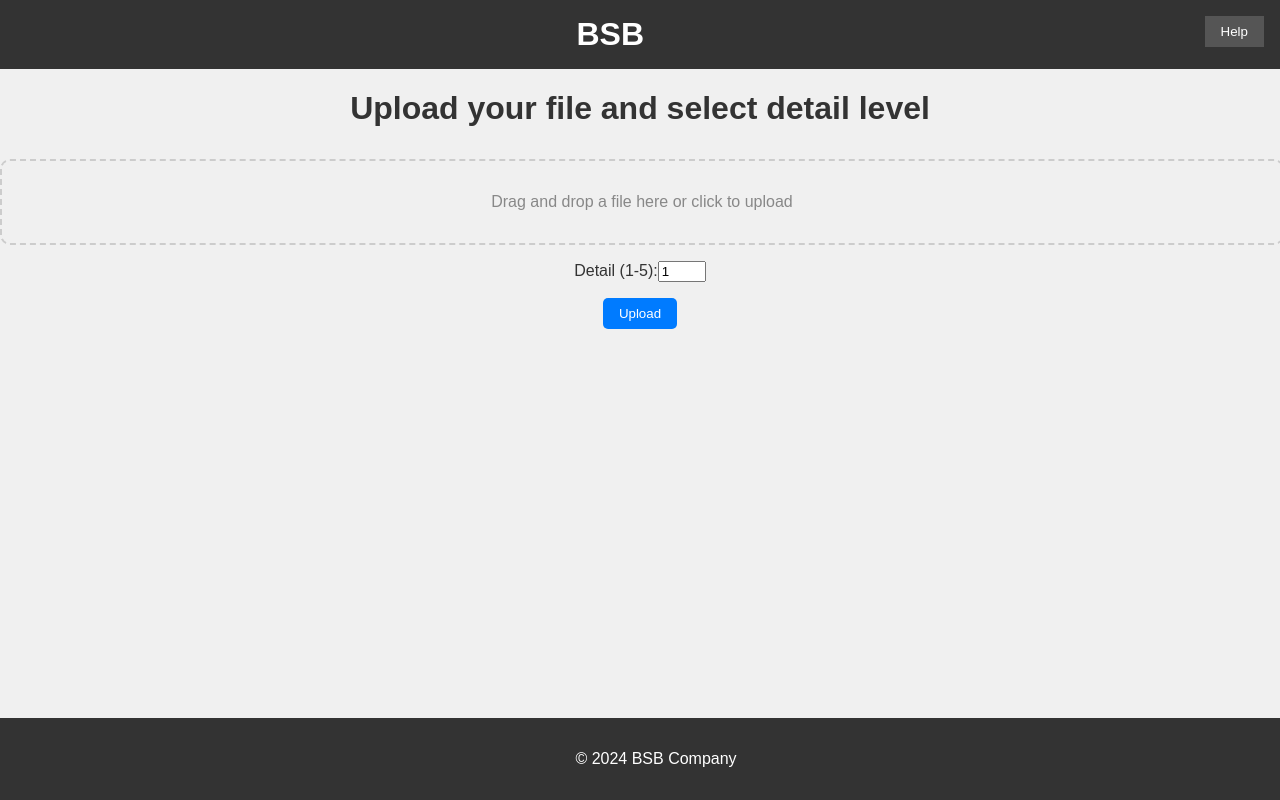
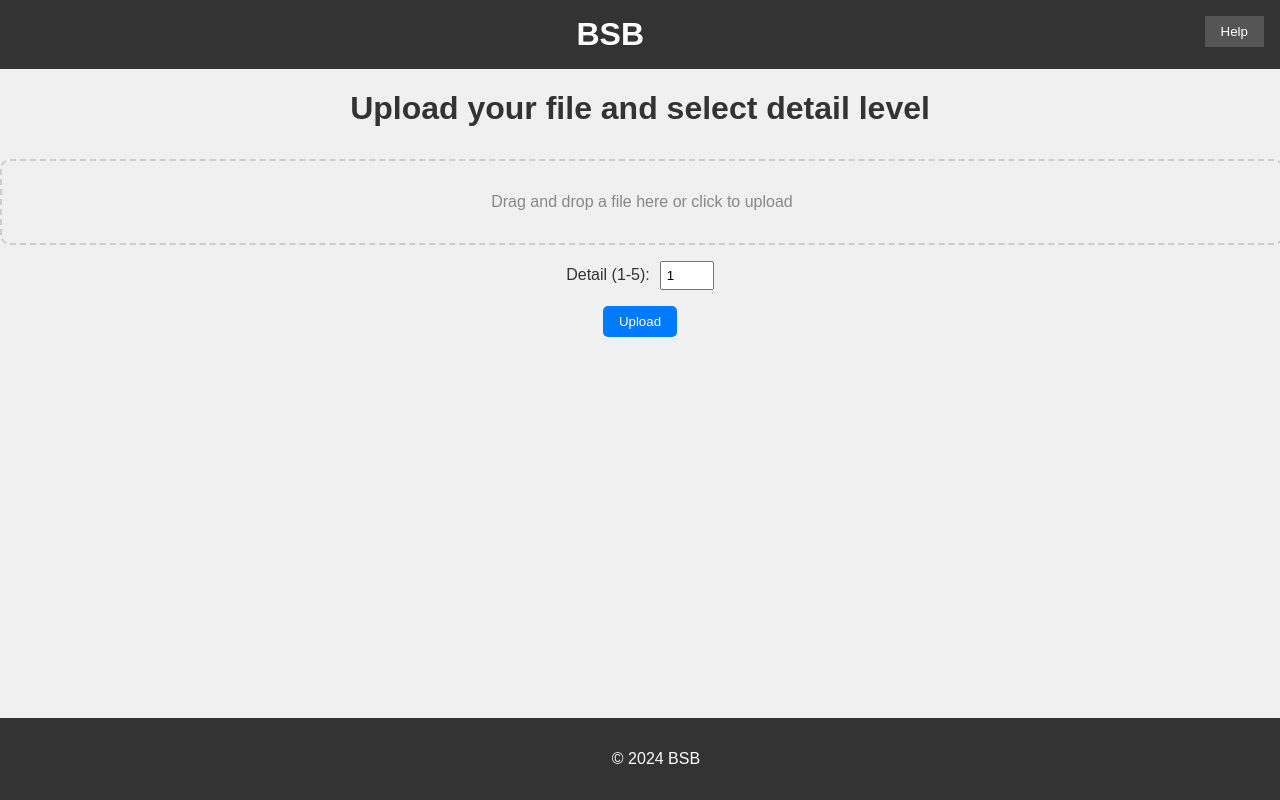
Before and after one commit to MehmetEmirGonenc/BTK-Hackathon-BSB_team, a React (Create React App) app in the folder client/: page / in a window 1280 px wide. Built offline with nearby package versions, Linux system fonts and the light colour scheme; the HTML template or start-up script is replaced by a standard one.

Commit message:
style fixes

```diff
--- a/client/src/App.scss
+++ b/client/src/App.scss
@@ -2,16 +2,10 @@ $primary-color: #333;
 $secondary-color: #007bff;
 $text-color: white;
 
-.App {
+.container   {
   min-height: 100vh;
   display: flex;
   flex-direction: column;
-
-  .content {
-    flex: 1;
-    padding: 2rem;
-    background-color: #f8f9fa;
-  }
 
   button {
     padding: 0.5rem 1rem;
@@ -25,19 +19,6 @@ $text-color: white;
       background-color: darken($secondary-color, 10%);
     }
   }
-
-  input[type="file"], input[type="number"] {
-    padding: 0.5rem;
-    border: 1px solid lighten($primary-color, 40%);
-    margin-bottom: 1rem;
-    display: block;
-  }
-
-  label {
-    display: block;
-    margin-bottom: 0.5rem;
-    font-weight: bold;
-  }
 }
 
 body {
@@ -45,4 +26,5 @@ body {
   font-family: Arial, sans-serif;
   background-color: #f0f0f0;
   color: $primary-color;
+  overflow-x: hidden;
 }
--- a/client/src/components/footer/Footer.jsx
+++ b/client/src/components/footer/Footer.jsx
@@ -4,7 +4,7 @@ import './Footer.scss';
 const Footer = () => {
   return (
     <footer className="footer">
-      <p>© 2024 BSB Company</p>
+      <p>© 2024 BSB</p>
     </footer>
   );
 };
--- a/client/src/pages/homePage/HomePage.jsx
+++ b/client/src/pages/homePage/HomePage.jsx
@@ -78,7 +78,7 @@ const HomePage = () => {
               style={{ display: 'none' }}
             />
           </div>
-          <label>
+          <label className='detail'>
             Detail (1-5):
             <input
               type="number"
--- a/client/src/pages/homePage/HomePage.scss
+++ b/client/src/pages/homePage/HomePage.scss
@@ -37,6 +37,10 @@
       label {
         display: block;
         margin-top: 1rem;
+        input{
+          padding: 5px;
+          margin-left: 10px;
+        }
       }
 
       button {
```
